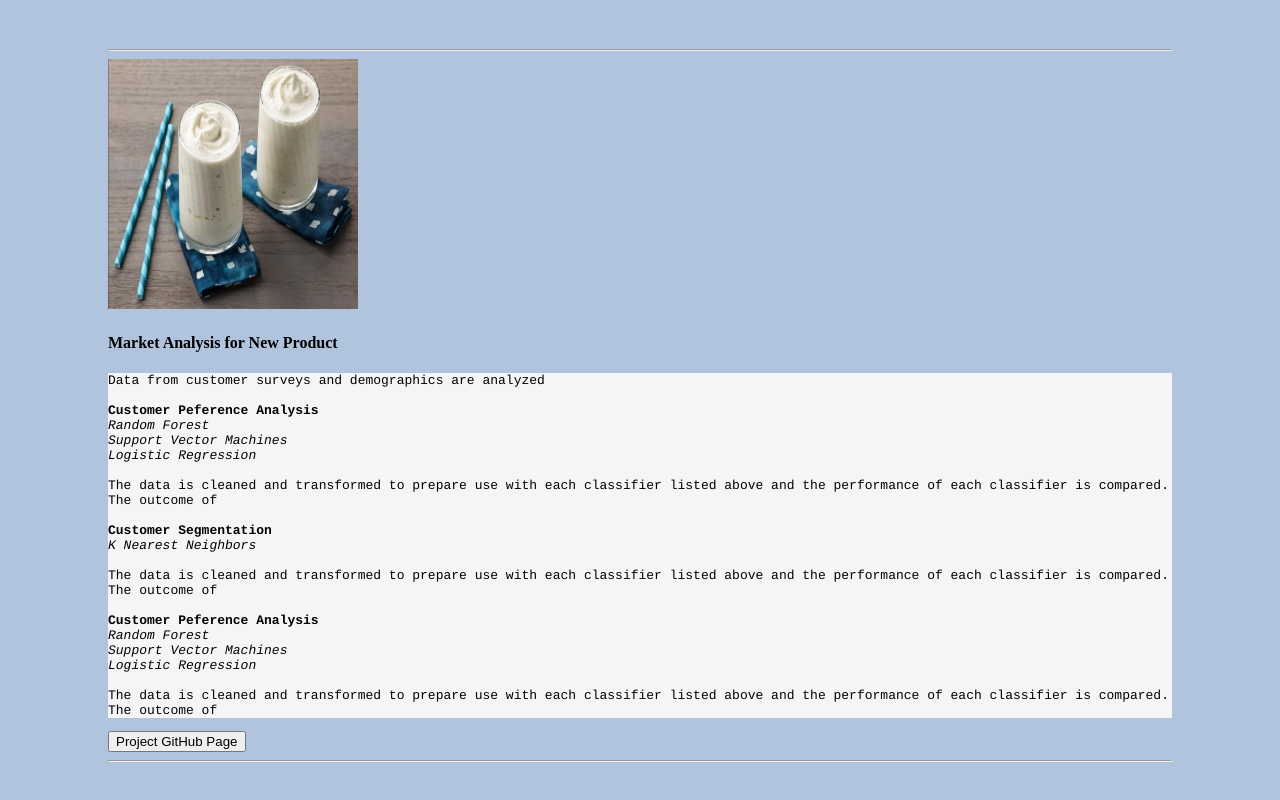
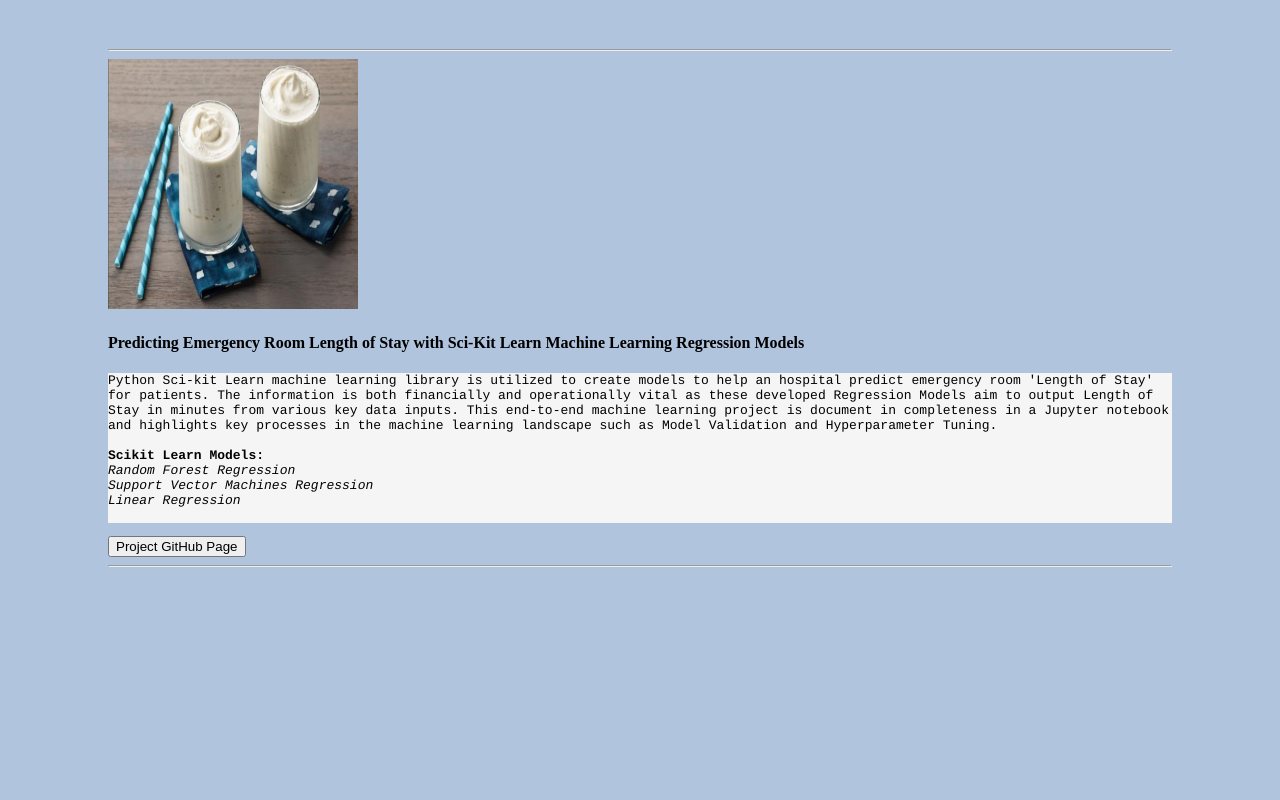
Before and after one commit to RyansStacks/RyanStacks.github.io, a plain HTML site: page index.html in a window 1280 px wide. Shown: the part 1682-2482 px from the top of the page. After the commit the page ends 2337 px from the top, so only its background shows below. Drawn offline with Linux system fonts and the light colour scheme.

Commit message:
Update index.html

```diff
--- a/index.html
+++ b/index.html
@@ -152,39 +152,23 @@ body
         <br>
         <!--title-->
         <h4>
-          Market Analysis for New Product
+          Predicting Emergency Room Length of Stay with Sci-Kit Learn Machine Learning Regression Models
         </h4>
         <!--decription-->
         <p
           style="background-color:whitesmoke; font-family:courier; font-size:small"  >
-             Data from customer surveys and demographics are analyzed
+             Python Sci-kit Learn machine learning library is utilized to create models to help an hospital predict emergency room 'Length of Stay' for patients. The information is both financially and operationally vital as these developed Regression Models aim to output Length of Stay in minutes from various key data inputs. This end-to-end machine learning project is document in completeness in a Jupyter notebook and highlights key processes in the machine learning landscape such as Model Validation and Hyperparameter Tuning.
              <br><br>
-             <b>Customer Peference Analysis</b>
-              <br><i>Random Forest </i>
-              <br><i>Support Vector Machines</i>
-              <br><i>Logistic Regression </i>
+             <b>Scikit Learn Models:</b>
+              <br><i>Random Forest Regression</i>
+              <br><i>Support Vector Machines Regression</i>
+              <br><i>Linear Regression </i>
               <br><br>
-            The data is cleaned and transformed to prepare use with each classifier listed above and the performance of each classifier is compared.
-            The outcome of
-            <br><br>
-            <b>Customer Segmentation</b>
-             <br><i>K Nearest Neighbors</i>
-             <br><br>
-           The data is cleaned and transformed to prepare use with each classifier listed above and the performance of each classifier is compared.
-           The outcome of
-           <br><br>
-           <b>Customer Peference Analysis</b>
-            <br><i>Random Forest </i>
-            <br><i>Support Vector Machines</i>
-            <br><i>Logistic Regression </i>
-            <br><br>
-          The data is cleaned and transformed to prepare use with each classifier listed above and the performance of each classifier is compared.
-          The outcome of
         </p>
         <!--button link-->
         <a
           style=color:black;
-          href="https://github.com/RyansStacks/Classifying_White_Blood_Cells_with_Keras_Deep_Learning"
+          href="https://github.com/RyansStacks/Predicting-Emergency-Room-Length-of-Stay-with-Sci-Kit-Learn-Machine-Learning-Regression-Models/tree/main"
           target="_blank">
 
           <button
```
